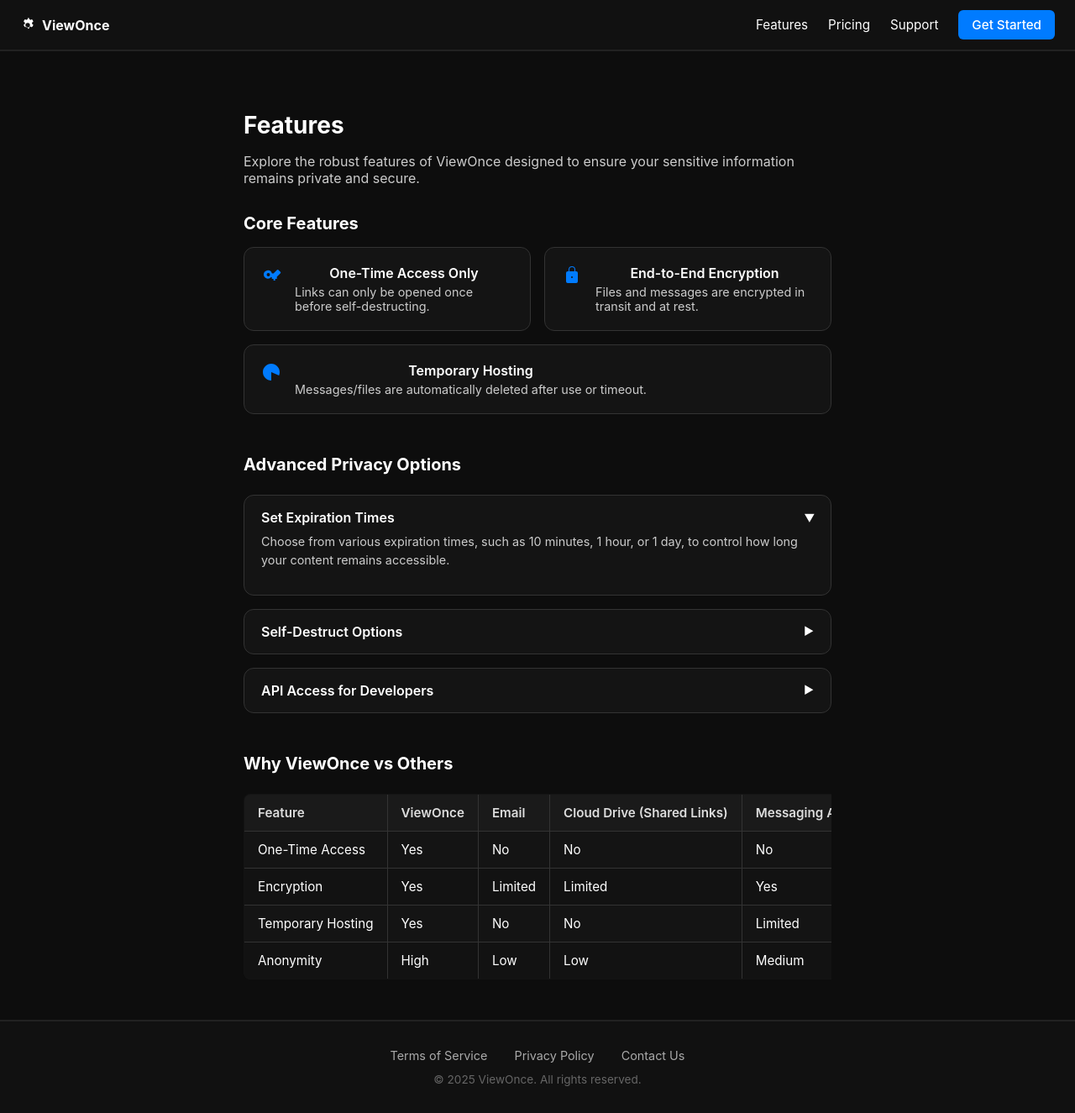
After one commit to chistev/ViewOnce, a Django app: page /features/ in a window 1280 px wide. The commit adds this page. Shown: the whole page at 84% size. Run offline with Django 5.2, Linux system fonts and the light colour scheme.

Commit message:
added base template; features page

```diff
--- a/view_once/static/view_once/css/index.css
+++ b/view_once/static/view_once/css/index.css
@@ -288,3 +288,172 @@ body {
 .footer-copy {
     color: #666;
 }
+
+.features-section {
+    background-color: #0d0d0d;
+    padding: 3rem 1.5rem;
+    text-align: center;
+    border-top: 1px solid #222;
+    border-bottom: 1px solid #222;
+}
+
+.features-content {
+    max-width: 700px;
+    margin: 0 auto;
+}
+
+.features-content h2 {
+    font-size: 1.75rem;
+    font-weight: 700;
+    color: white;
+    margin-bottom: 1rem;
+    text-align: left;
+}
+
+.features-content p {
+    font-size: 1rem;
+    color: #ccc;
+    text-align: left;
+}
+
+.core-features-heading {
+    text-align: left;
+    font-size: 1.25rem;
+    font-weight: 700;
+    margin-top: 2rem;
+    margin-bottom: 1rem;
+    color: white;
+}
+
+.core-features-grid {
+    display: flex;
+    flex-wrap: wrap;
+    gap: 1rem;
+    justify-content: space-between;
+    margin-top: 1rem;
+}
+
+.feature-card {
+    flex: 1 1 calc(33.333% - 1rem);
+    background-color: #141414;
+    border: 1px solid #333;
+    border-radius: 0.75rem;
+    padding: 1.25rem;
+    color: white;
+    display: flex;
+    gap: 1rem;
+    align-items: flex-start;
+    min-width: 220px;
+}
+
+.feature-card svg {
+    width: 24px;
+    height: 24px;
+    flex-shrink: 0;
+    color: #007bff;
+}
+
+.feature-card h4 {
+    font-size: 1rem;
+    margin: 0 0 0.25rem;
+    font-weight: 600;
+}
+
+.feature-card p {
+    font-size: 0.9rem;
+    color: #ccc;
+    margin: 0;
+}
+
+.privacy-options {
+    margin-top: 1.5rem;
+    display: flex;
+    flex-direction: column;
+    gap: 1rem;
+}
+
+.privacy-options details {
+    background-color: #141414;
+    border: 1px solid #333;
+    border-radius: 0.75rem;
+    padding: 1rem 1.25rem;
+    color: white;
+    cursor: pointer;
+    transition: background-color 0.2s ease;
+}
+
+.privacy-options details:hover {
+    background-color: #1a1a1a;
+}
+
+.privacy-options summary {
+    font-weight: 600;
+    font-size: 1rem;
+    outline: none;
+    list-style: none;
+    cursor: pointer;
+    display: flex;
+    align-items: center;
+    justify-content: space-between;
+}
+
+.privacy-options summary::after {
+    content: "▶"; /* Unicode triangle */
+    font-size: 0.8rem;
+    margin-left: 0.5rem;
+    transition: transform 0.3s ease;
+}
+
+/* Rotate the arrow when the <details> is open */
+.privacy-options details[open] summary::after {
+    transform: rotate(90deg);
+}
+
+.privacy-options summary::-webkit-details-marker {
+    display: none;
+}
+
+.privacy-options p {
+    font-size: 0.9rem;
+    color: #ccc;
+    margin-top: 0.5rem;
+    line-height: 1.5;
+}
+
+.comparison-table {
+    margin-top: 1.5rem;
+    overflow-x: auto;
+}
+
+.comparison-table table {
+    width: 100%;
+    border-collapse: collapse;
+    background-color: #141414;
+    border: 1px solid #333;
+    color: white;
+    font-size: 0.95rem;
+    border-radius: 0.5rem;
+    overflow: hidden;
+}
+
+.comparison-table th,
+.comparison-table td {
+    padding: 0.75rem 1rem;
+    border: 1px solid #333;
+    text-align: left;
+    white-space: nowrap;
+}
+
+.comparison-table th {
+    background-color: #1a1a1a;
+    font-weight: 600;
+    color: #ddd;
+}
+
+.comparison-table tbody tr:nth-child(even) {
+    background-color: #121212;
+}
+
+.comparison-table tbody tr:hover {
+    background-color: #1f1f1f;
+}
--- /dev/null
+++ b/view_once/templates/view_once/base.html
@@ -0,0 +1,37 @@
+{% load static %}
+<!DOCTYPE html>
+<html>
+<head>
+    <title>{% block title %}View Once App{% endblock %}</title>
+    <link rel="stylesheet" href="{% static 'view_once/css/index.css' %}">
+</head>
+<body>
+    <nav class="navbar">
+        <div class="navbar-left">
+            <svg viewBox="0 0 20 20" xmlns="http://www.w3.org/2000/svg">
+                <path d="M11.983 1.013a1 1 0 00-1.966 0l-.16 1.143a7.004 7.004 0 00-1.566.907l-1.075-.622a1 1 0 00-1.366.366l-.983 1.703a1 1 0 00.366 1.366l1.075.622a7.028 7.028 0 000 1.814l-1.075.622a1 1 0 00-.366 1.366l.983 1.703a1 1 0 001.366.366l1.075-.622c.472.386.987.703 1.566.907l.16 1.143a1 1 0 001.966 0l.16-1.143a7.004 7.004 0 001.566-.907l1.075.622a1 1 0 001.366-.366l.983-1.703a1 1 0 00-.366-1.366l-1.075-.622a7.028 7.028 0 000-1.814l1.075-.622a1 1 0 00.366-1.366l-.983-1.703a1 1 0 00-1.366-.366l-1.075.622a7.004 7.004 0 00-1.566-.907l-.16-1.143zM10 13a3 3 0 110-6 3 3 0 010 6z" />
+            </svg>
+            ViewOnce
+        </div>
+        <div class="navbar-right">
+            <a href="{% url 'features' %}">Features</a>
+            <a href="#">Pricing</a>
+            <a href="#">Support</a>
+            <a href="#" class="get-started">Get Started</a>
+        </div>
+    </nav>
+
+    {% block content %}{% endblock %}
+
+    <div class="footer">
+        <div class="footer-links">
+            <a href="#">Terms of Service</a>
+            <a href="#">Privacy Policy</a>
+            <a href="#">Contact Us</a>
+        </div>
+        <div class="footer-copy">
+            © {% now "Y" %} ViewOnce. All rights reserved.
+        </div>
+    </div>
+</body>
+</html>
--- /dev/null
+++ b/view_once/templates/view_once/features.html
@@ -0,0 +1,110 @@
+{% extends 'view_once/base.html' %}
+
+{% block title %}Features - ViewOnce{% endblock %}
+
+{% block content %}
+<section class="features-section">
+    <div class="features-content">
+        <h2>Features</h2>
+        <p>Explore the robust features of ViewOnce designed to ensure your sensitive information remains private and
+            secure.</p>
+
+        <h3 class="core-features-heading">Core Features</h3>
+        <div class="core-features-grid">
+            <div class="feature-card">
+                <svg viewBox="0 0 24 24" fill="currentColor" xmlns="http://www.w3.org/2000/svg">
+                    <path
+                        d="M12.65 10a5 5 0 00-9.65 2 5 5 0 008.96 2.65l.71.71v1.59h2v2h2v-2h2v-2.41l4.29-4.3a1 1 0 000-1.41l-2.59-2.59a1 1 0 00-1.41 0l-4.3 4.29H13l-.71-.71A4.97 4.97 0 0012.65 10zm-6.15 2a2 2 0 114 0 2 2 0 01-4 0z" />
+                </svg>
+                <div>
+                    <h4>One-Time Access Only</h4>
+                    <p>Links can only be opened once before self-destructing.</p>
+                </div>
+            </div>
+
+            <div class="feature-card">
+                <svg viewBox="0 0 24 24" fill="currentColor" xmlns="http://www.w3.org/2000/svg">
+                    <path
+                        d="M17 8h-1V6a4 4 0 10-8 0v2H7a2 2 0 00-2 2v10a2 2 0 002 2h10a2 2 0 002-2V10a2 2 0 00-2-2zm-6 7a1 1 0 112 0 1 1 0 01-2 0zm4-7H9V6a3 3 0 116 0v2z" />
+                </svg>
+
+                <div>
+                    <h4>End-to-End Encryption</h4>
+                    <p>Files and messages are encrypted in transit and at rest.</p>
+                </div>
+            </div>
+
+            <div class="feature-card">
+                <svg viewBox="0 0 24 24" fill="currentColor" xmlns="http://www.w3.org/2000/svg">
+                    <path
+                        d="M12 22C6.48 22 2 17.52 2 12S6.48 2 12 2s10 4.48 10 10c0 1.38-.28 2.69-.77 3.88L12 12v10z" />
+                </svg>
+                <div>
+                    <h4>Temporary Hosting</h4>
+                    <p>Messages/files are automatically deleted after use or timeout.</p>
+                </div>
+            </div>
+        </div>
+        <h3 class="core-features-heading" style="margin-top: 3rem;">Advanced Privacy Options</h3>
+<div class="privacy-options">
+    <details open>
+        <summary>Set Expiration Times</summary>
+        <p>Choose from various expiration times, such as 10 minutes, 1 hour, or 1 day, to control how long your content remains accessible.</p>
+    </details>
+    <details>
+        <summary>Self-Destruct Options</summary>
+        <p>Configure links to destroy themselves after being viewed, after a specific time, or based on a custom trigger.</p>
+    </details>
+    <details>
+        <summary>API Access for Developers</summary>
+        <p>Integrate ViewOnce into your own applications using our secure API for automated secure sharing.</p>
+    </details>
+</div>
+
+<h3 class="core-features-heading" style="margin-top: 3rem;">Why ViewOnce vs Others</h3>
+<div class="comparison-table">
+    <table>
+        <thead>
+            <tr>
+                <th>Feature</th>
+                <th>ViewOnce</th>
+                <th>Email</th>
+                <th>Cloud Drive (Shared Links)</th>
+                <th>Messaging Apps</th>
+            </tr>
+        </thead>
+        <tbody>
+            <tr>
+                <td>One-Time Access</td>
+                <td>Yes</td>
+                <td>No</td>
+                <td>No</td>
+                <td>No</td>
+            </tr>
+            <tr>
+                <td>Encryption</td>
+                <td>Yes</td>
+                <td>Limited</td>
+                <td>Limited</td>
+                <td>Yes</td>
+            </tr>
+            <tr>
+                <td>Temporary Hosting</td>
+                <td>Yes</td>
+                <td>No</td>
+                <td>No</td>
+                <td>Limited</td>
+            </tr>
+            <tr>
+                <td>Anonymity</td>
+                <td>High</td>
+                <td>Low</td>
+                <td>Low</td>
+                <td>Medium</td>
+            </tr>
+        </tbody>
+    </table>
+</div>
+    </div>
+</section>
+{% endblock %}
--- a/view_once/urls.py
+++ b/view_once/urls.py
@@ -3,4 +3,5 @@ from . import views
 
 urlpatterns = [
     path('', views.home, name='home'),
+    path('features/', views.features, name='features'),
 ]
--- a/view_once/views.py
+++ b/view_once/views.py
@@ -2,3 +2,6 @@ from django.shortcuts import render
 
 def home(request):
     return render(request, 'view_once/index.html')
+
+def features(request):
+    return render(request, 'view_once/features.html')
```
Also changed, not shown: view_once/templates/view_once/index.html (+4 -35 lines).
